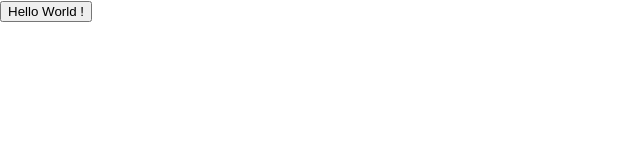
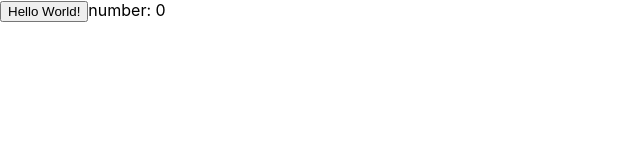
Before and after one commit to Venicelam/React-step-by-step, a React (Create React App) app: page / in a window 1280 px wide. Shown: the top 160 px of the page, without its empty margins (0-640 px from the left). Built offline with nearby package versions, Linux system fonts and the light colour scheme.

Commit message:
finish pactise 2

```diff
--- a/src/App.js
+++ b/src/App.js
@@ -3,26 +3,19 @@
 import './App.css';
 
 class App extends Component {
-  render() {
+  state = {number: 0}
+  updateNumber = ()=> {
+    this.setState({number: 1})
+  }
+    render() {
     return (
-      <div className="App">
-        <header className="App-header">
-          <img src={logo} className="App-logo" alt="logo" />
-          <p>
-            Edit <code>src/App.js</code> and save to reload.
-          </p>
-          <a
-            className="App-link"
-            href="https://reactjs.org"
-            target="_blank"
-            rel="noopener noreferrer"
-          >
-            Learn React
-          </a>
-        </header>
+      <div>
+          <button onClick={this.updateNumber}>Hello World!</button>
+          <span>number: {this.state.number}</span>
       </div>
     );
   }
 }
 
+
 export default App;
--- a/src/index.js
+++ b/src/index.js
@@ -4,7 +4,7 @@
 import App from './App';
 import * as serviceWorker from './serviceWorker';
 
-ReactDOM.render(<button>Hello World ! </button>, document.getElementById('root'));
+ReactDOM.render(<App />, document.getElementById('root'));
 
 // If you want your app to work offline and load faster, you can change
 // unregister() to register() below. Note this comes with some pitfalls.
```
